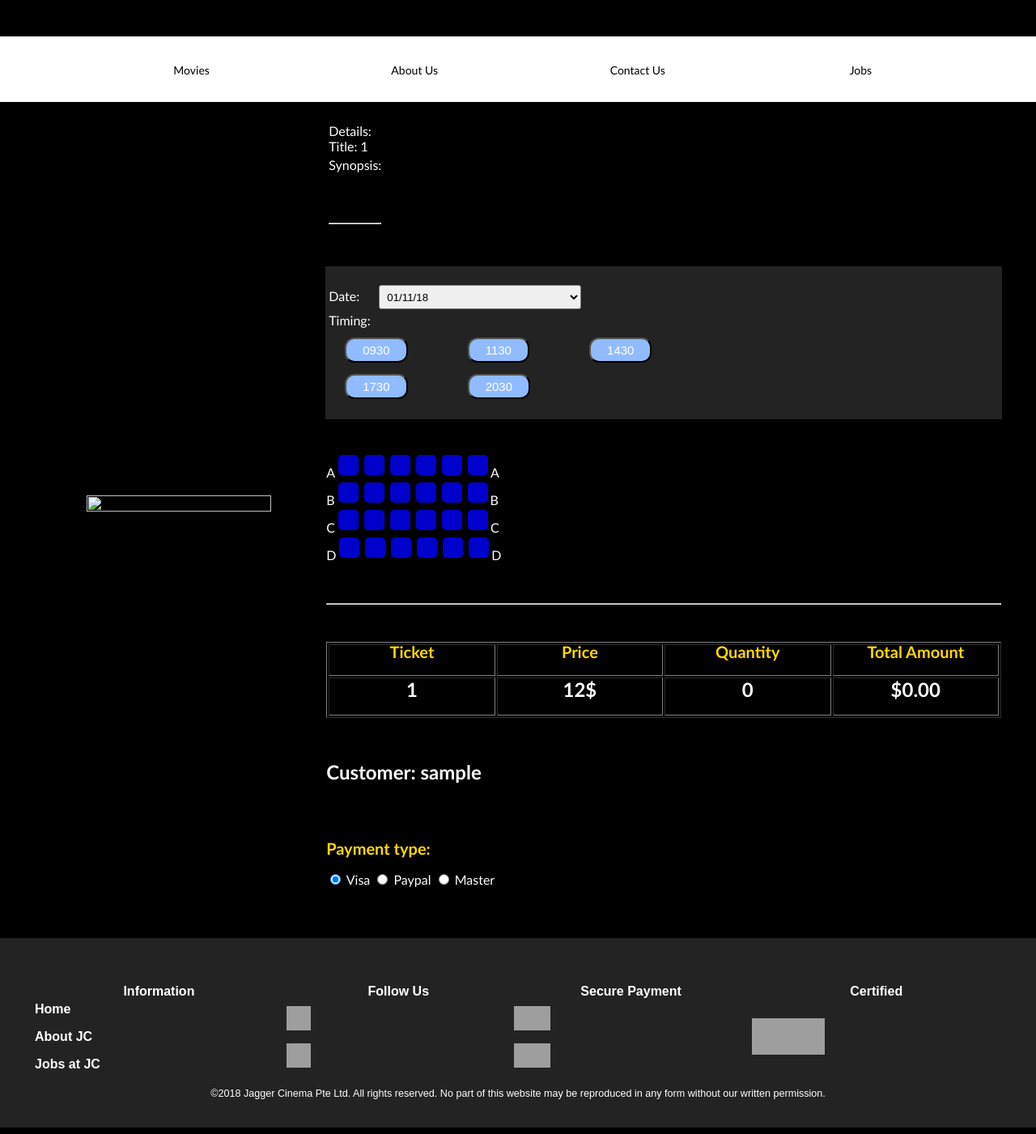
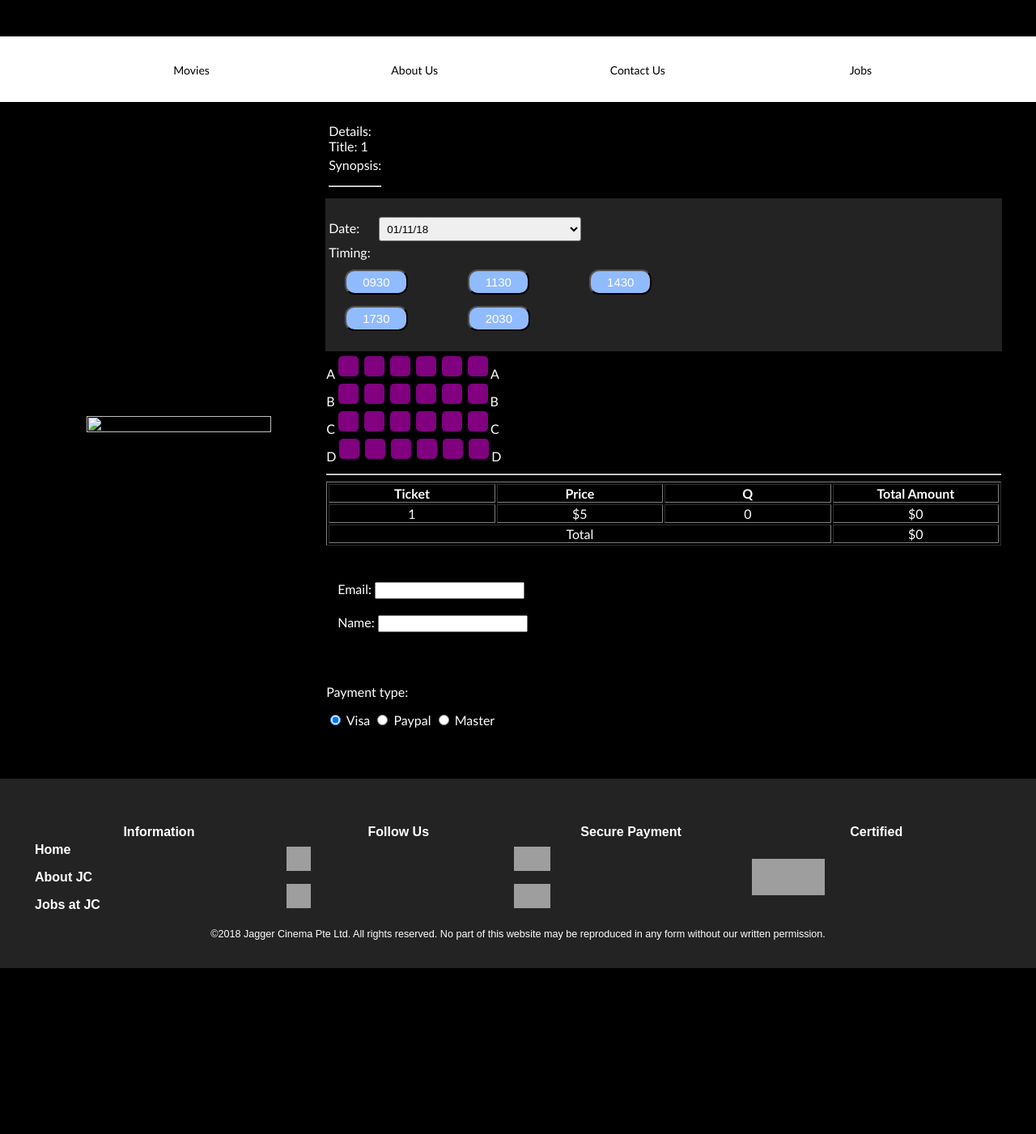
Before and after one commit to stev0025/Jagger-Cinema, a PHP site: page /checkout2.php in a window 1280 px wide. Shown: the part 163-1564 px from the top of the page at 81% size. After the commit the page ends 1359 px from the top, so only its background shows below. Run offline with PHP 8.4, Linux system fonts and the light colour scheme; the visitor is signed in with stand-in values (Sample User, id 1); data that the repository does not hold is empty; grey boxes are pictures that could not be loaded.

Commit message:
Updated checkout2.php
Retrieve checkbox info from database, tally cost

```diff
--- a/checkout2.php
+++ b/checkout2.php
@@ -49,12 +49,22 @@ $timing = $_POST['timingBtn'];
 $queryBoxes = "SELECT * FROM `availability` WHERE title='$movie' AND dayofweek='$date' AND timing='$timing'";
 $resultBoxes = $conn->query($queryBoxes);
 $rowBoxes = resultToArray($resultBoxes);
-var_dump($rowBoxes);
+#var_dump($rowBoxes);
+print_r ($rowBoxes);
+#Array ( [0] => Array ( [id] => 1 [title] => Venom [dayofweek] => 1-Nov-2018 [timing] => 0930 [seatcode] => 0 [bookingstatus] => 0 ) )
+echo $rowBoxes[0]['bookingstatus'];
+echo $rowBoxes[0]['timing'];
+
+
+#echo $rowBoxes[1][1];
 
 ###check array
-foreach ($rowBoxes as $item){
-	echo $item;
+foreach ($rowBoxes as $item=>$value){
+#	echo $item;
+#	echo $value;
 }
+
+
 
 ?>
 
@@ -97,6 +107,32 @@ foreach ($rowBoxes as $item){
 			}
 
 		</style>
+		<script>
+		//Calculate number of seats checked and total price
+			function calculateSeat() {
+				var quan = 0;
+				var seats = document.getElementsByName("seating");
+				for (var i = 0, length = seats.length; i < length; i++)
+				{
+					if (seats[i].checked)
+					{
+						quan +=1;
+					}
+				}
+
+				document.getElementById("quantity").innerHTML = quan;
+				document.getElementById("total1").innerHTML = "$" + quan * 5;
+				document.getElementById("total2").innerHTML = "$" + quan * 5;
+
+			}
+
+			function calculatePrice() {
+
+				calculateSeat();
+
+			}
+			setInterval(calculatePrice, 50);
+		</script>
     </head>
 
 	<body>
@@ -177,9 +213,7 @@ foreach ($rowBoxes as $item){
                                         <td colspan="2">
                                             <p>Synopsis:</p>
 											<?php echo $movie_description_box1;?>
-                                        <br><br>
-										<hr>
-										<br><br>
+                                        <hr>
 										</td>
                                     </tr>
 
@@ -222,93 +256,100 @@ foreach ($rowBoxes as $item){
 							</form>
                         </tr>
                         <tr>
+							<td id="checkout_content_td_seating">
+								<table>
+								<?php
+                                    echo '<tr>';
+									echo	'<span>A</span>';
+										for($x = 0; $x <= 5; $x++) {
+											if ($rowBoxes[$x]['bookingstatus'] == '0') {
+												echo '<input class="empty" type="checkbox" name="seating" value="empty">';
+											}
+											else {
+												echo '<input class="booked" type="checkbox" name="seating" value="booked" disabled>';
+											}
+										}
+									echo	'<span>A</span><br>';
+									echo	'</tr>';
 
-							<td id="checkout_content_td_seating">
-								<br><br>
-								<table>
-                                    <tr>
-										<span>A</span>
-										<input class="empty" type="checkbox" name="seating" value="empty">
-										<input class="empty" type="checkbox" name="seating" value="empty">
-										<input class="empty" type="checkbox" name="seating" value="empty">
-										<input class="empty" type="checkbox" name="seating" value="empty">
-										<input class="empty" type="checkbox" name="seating" value="empty">
-										<input class="empty" type="checkbox" name="seating" value="empty">
-										<span>A</span><br>
-									</tr>
-                                    <tr>
-										<span>B</span>
-										<input class="empty" type="checkbox" name="seating" value="empty">
-										<input class="empty" type="checkbox" name="seating" value="empty">
-										<input class="empty" type="checkbox" name="seating" value="empty">
-										<input class="empty" type="checkbox" name="seating" value="empty">
-										<input class="empty" type="checkbox" name="seating" value="empty">
-										<input class="empty" type="checkbox" name="seating" value="empty">
-										<span>B</span><br>
-									</tr>
-                                    <tr>
-										<span>C</span>
-										<input class="empty" type="checkbox" name="seating" value="empty">
-										<input class="empty" type="checkbox" name="seating" value="empty">
-										<input class="empty" type="checkbox" name="seating" value="empty">
-										<input class="empty" type="checkbox" name="seating" value="empty">
-										<input class="empty" type="checkbox" name="seating" value="empty">
-										<input class="empty" type="checkbox" name="seating" value="empty">
-										<span>C</span><br>
-									</tr>
-                                    <tr>
-										<span>D</span>
-										<input class="empty" type="checkbox" name="seating" value="empty">
-										<input class="empty" type="checkbox" name="seating" value="empty">
-										<input class="empty" type="checkbox" name="seating" value="empty">
-										<input class="empty" type="checkbox" name="seating" value="empty">
-										<input class="empty" type="checkbox" name="seating" value="empty">
-										<input class="empty" type="checkbox" name="seating" value="empty">
-										<span>D</span><br>
-									</tr>
-                                </table>
-								<br><br>
-							</td>
+									echo '<tr>';
+									echo	'<span>B</span>';
+										for($x = 6; $x <= 11; $x++) {
+											if ($rowBoxes[$x]['bookingstatus'] == '0') {
+												echo '<input class="empty" type="checkbox" name="seating" value="empty">';
+											}
+											else {
+												echo '<input class="booked" type="checkbox" name="seating" value="booked" disabled>';
+											}
+										}
+									echo	'<span>B</span><br>';
+									echo	'</tr>';
+
+									echo '<tr>';
+									echo	'<span>C</span>';
+										for($x = 12; $x <= 17; $x++) {
+											if ($rowBoxes[$x]['bookingstatus'] == '0') {
+												echo '<input class="empty" type="checkbox" name="seating" value="empty">';
+											}
+											else {
+												echo '<input class="booked" type="checkbox" name="seating" value="booked" disabled>';
+											}
+										}
+									echo	'<span>C</span><br>';
+									echo	'</tr>';
+
+									echo '<tr>';
+									echo	'<span>D</span>';
+										for($x = 18; $x <= 23; $x++) {
+											if ($rowBoxes[$x]['bookingstatus'] == '0') {
+												echo '<input class="empty" type="checkbox" name="seating" value="empty">';
+											}
+											else {
+												echo '<input class="booked" type="checkbox" name="seating" value="booked" disabled>';
+											}
+										}
+									echo	'<span>D</span><br>';
+									echo	'</tr>';
+
+								?>
+
+								</table>
+								<span id="total"></span>
+
+                            </td>
                         </tr>
                         <tr>
                             <td id="checkout_content_td_payment">
-								<script type="text/javascript" src="seat_calculation.js"></script>
                                 <hr>
-                                <br><br>
+
                         		<table border="1">
                         			<tr>
-                        				<th><h3>Ticket</th>
-                        				<th><h3>Price</th>
-                        				<th><h3>Quantity</th>
-                        				<th><h3>Total Amount</th>
+                        				<th>Ticket</th>
+                        				<th>Price</th>
+                        				<th>Q</th>
+                        				<th>Total Amount</th>
                         			</tr>
                         			<tr>
-                        				<td><h1><?php echo $movie?></td>
-                        				<td><h1>12$</td>
-                        				<td id="ticket_quantity"></td>
-                        				<td id="total_amount"></td>
+                        				<td><?php echo $movie?></td>
+                        				<td>$5</td>
+                        				<td id = "quantity"></td>
+                        				<td id = "total1"></td>
+                        			</tr>
+                        			<tr>
+                        			    <td colspan="3">Total</td>
+                        			    <td id = "total2"></td>
                         			</tr>
                         		</table>
                         		<br><br>
-
-                        		<?php
-
-								if (isset($_SESSION['valid_user'])) {
-									echo '<h1>Customer: ' .$_SESSION['valid_user'].' </h1><br><br>';
-								}
-								else {
-									echo '<fieldset style="border:0px">';
-									echo '	<label>Email: <input></label><br><br>';
-									echo '	<label>Name: <input></label>';
-									echo '</fieldset>';
-									echo '<br><br>';
-								}
-								?>
-
-                        		<h3>Payment type:</h3>
-                        		<input type="radio" name="payment_option" checked> Visa
-						        <input type="radio" name="payment_option"> Paypal
-						        <input type="radio" name="payment_option"> Master
+                        		<fieldset style="border:0px">
+                        		    <label>Email: <input></label><br><br>
+                        		    <label>Name: <input></label>
+                        		</fieldset>
+                        		<br><br>
+                        		<p>Payment type:</p>
+                        		<input type="radio" checked> Visa
+						        <input type="radio"> Paypal
+						        <input type="radio"> Master
 
                         	</td>
                         </tr>
```
